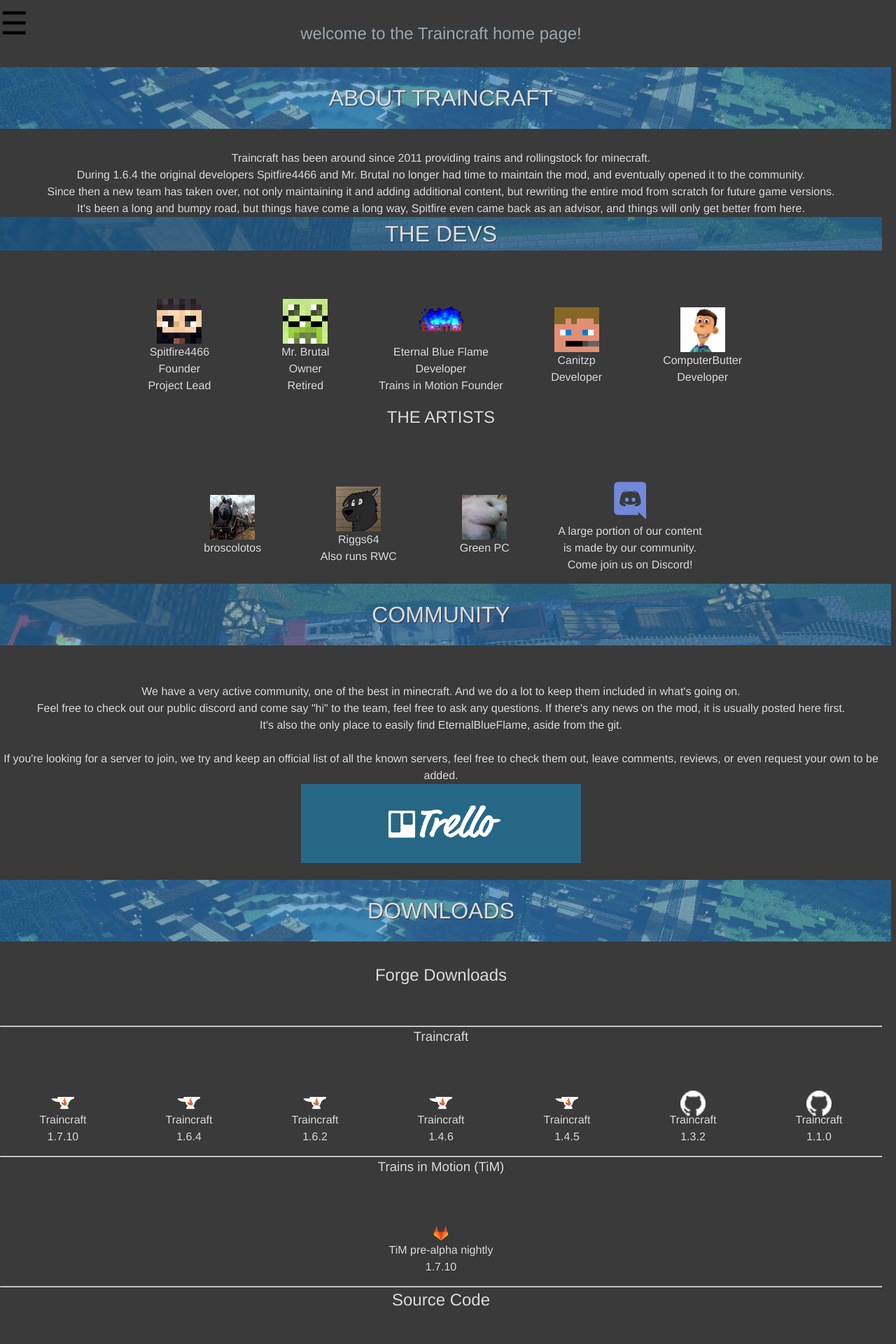
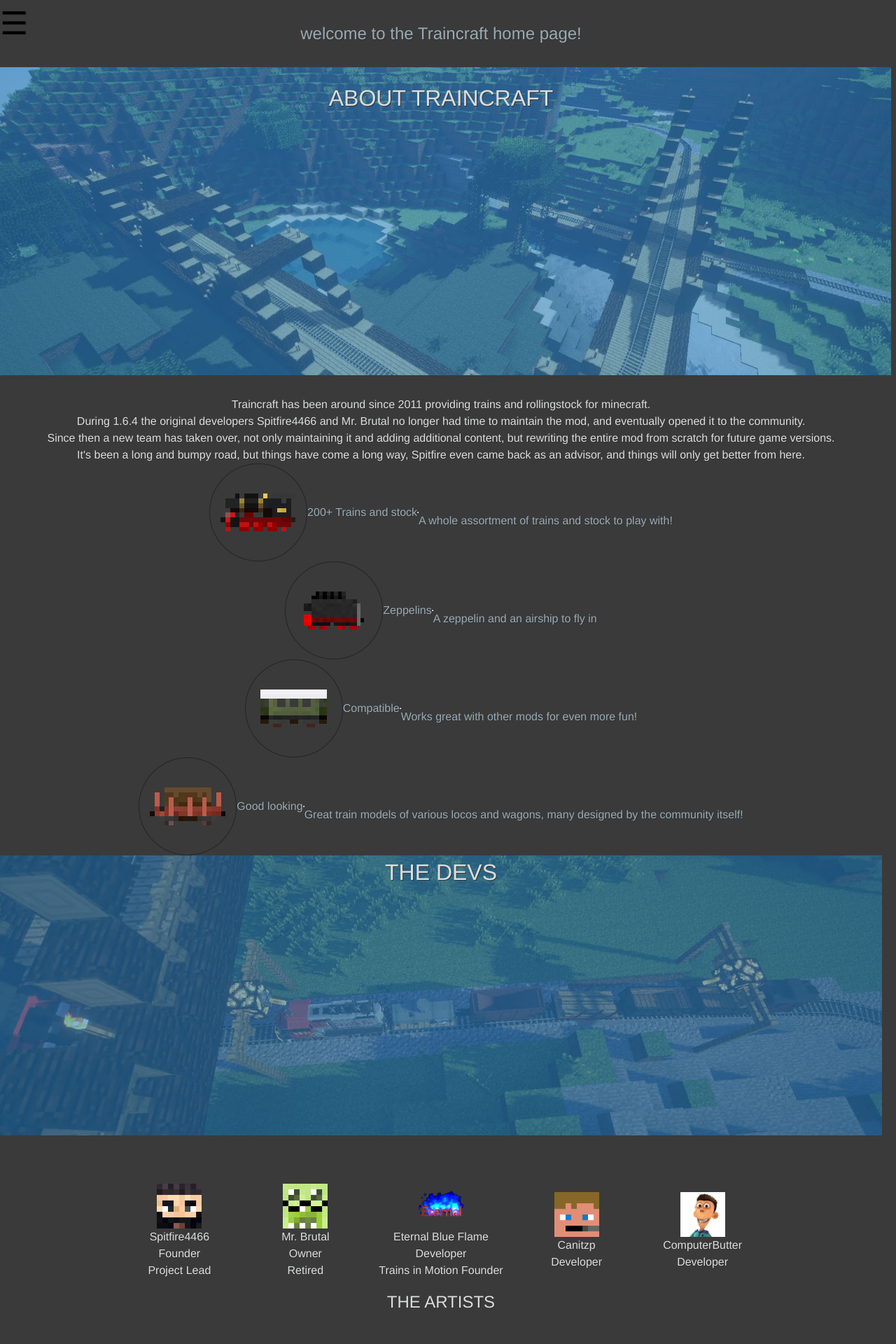
Before and after one commit to EternalBlueFlame/Traincraft.github.io, a Jekyll site: the page built from index.html, in a window 1280 px wide. Shown: the top 1920 px of the page at 70% size. Built offline with Jekyll 4.4.1, drawn with Linux system fonts in a browser that asks for light colours.

Commit message:
fancy effects and missing info
- Added the scroll effect for banners, and made them larger.
- Added some mod info widgets from the original website by Mr. Brutal.
- Profile pages should no longer show in sidebar

```diff
--- a/_includes/header.html
+++ b/_includes/header.html
@@ -8,7 +8,8 @@
 	<hr />
 	<ul>
 		{% for my_page in site.pages %}
-			{% if my_page.title %}
+			{% if my_page.categories contains 'profile' %}
+			{% elsif my_page.title %}
 				<li><a class="page-link" href="{{ my_page.url | prepend: site.url }}">{{ my_page.title }}</a></li>
 			{% endif %}
 		{% endfor %}
--- a/css/main.scss
+++ b/css/main.scss
@@ -396,6 +396,14 @@
     background-image:url(/Traincraft.github.io/assets/banners/bg_2.jpg);
 }
 
+.parallax {
+  min-height: 400px;
+  background-attachment: fixed;
+  background-position: center;
+  background-repeat: no-repeat;
+  background-size: cover;
+}
+
 .image-lightbox-new {
     display: none;
     max-width: 96%;
--- a/index.html
+++ b/index.html
@@ -51,14 +51,31 @@
 </script>
 
 <div class="home"><h2>welcome to the Traincraft home page!</h2></div>
-<h1 class="fadein slideleft" id="about">
+<h1 class="parallax fadein slideleft" id="about">
 ABOUT TRAINCRAFT</h1>
 <span class="fadein">Traincraft has been around since 2011 providing trains and rollingstock for minecraft.</span><br />
 <span class="fadein">During 1.6.4 the original developers Spitfire4466 and Mr. Brutal no longer had time to maintain the mod, and eventually opened it to the community.</span><br />
 <span class="fadein">Since then a new team has taken over, not only maintaining it and adding additional content, but rewriting the entire mod from scratch for future game versions.</span><br />
 <span class="fadein">It's been a long and bumpy road, but things have come a long way, Spitfire even came back as an advisor, and things will only get better from here.</span><br />
 
-<h1 class="fadein slideleft" id="devs">
+<div class="flex-container">
+<img src="/Traincraft.github.io/assets/icons/icon_2.png" />
+200+ Trains and stock<br/><hr/><br/>
+A whole assortment of trains and stock to play with!</div>
+<div class="flex-container">
+<img src="/Traincraft.github.io/assets/icons/icon_3.png" />
+Zeppelins<br/><hr/><br/>
+A zeppelin and an airship to fly in</div>
+<div class="flex-container">
+<img src="/Traincraft.github.io/assets/icons/icon_4.png" />
+Compatible<br/><hr/><br/>
+Works great with other mods for even more fun!</div>
+<div class="flex-container">
+<img src="/Traincraft.github.io/assets/icons/icon_5.png" />
+Good looking<br/><hr/><br/>
+Great train models of various locos and wagons, many designed by the community itself!</div>
+
+<h1 class="parallax fadein slideleft" id="devs">
 THE DEVS</h1>
 <br />
 <div class="flex-container">
@@ -72,7 +89,7 @@
 <img src="/Traincraft.github.io/assets/icons/mrbrutal.jpg" />
 <br />Mr. Brutal<br />Owner<br />Retired
 </div></a>
-<a href="https://github.com/EternalBlueFlame">
+<a href="/Traincraft.github.io/profiles/EternalBlueFlame.html">
 <div class="flex-item fadein flex-image-large slide">
 <img src="/Traincraft.github.io/assets/icons/eternal.png" />
 <br />Eternal Blue Flame<br />Developer<br />Trains in Motion Founder<br />
@@ -129,7 +146,7 @@
  </a></div>
 <br />
 
-<h1 class="fadein slideleft" id="downloads">
+<h1 class="parallax fadein slideleft" id="downloads">
 DOWNLOADS</h1>
 <h2 class="fadein">
 Forge Downloads</h2>
```
Also changed, not shown: assets/icons/icon_2.png (added), assets/icons/icon_3.png (added), assets/icons/icon_4.png (added), assets/icons/icon_5.png (added).
